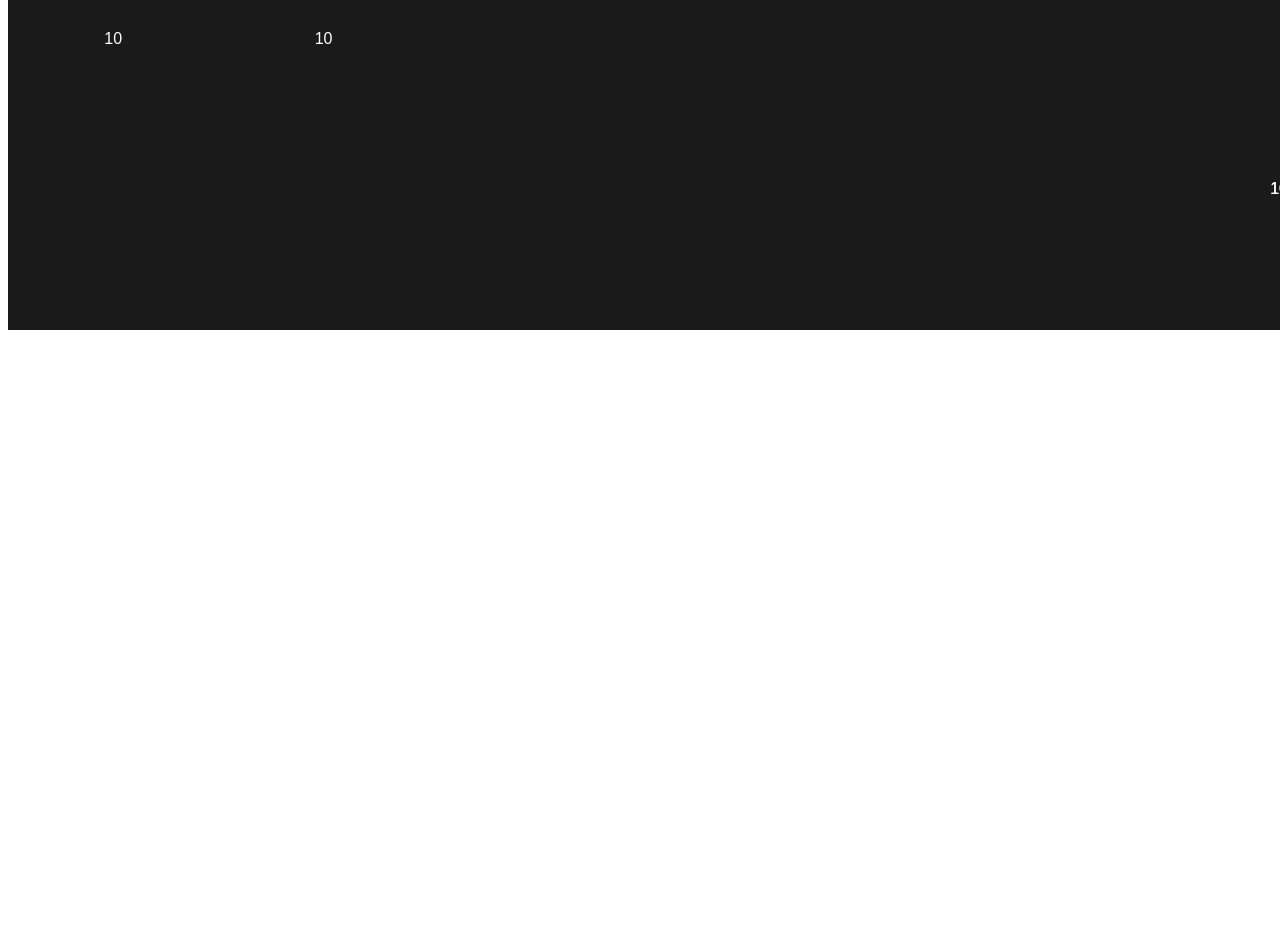
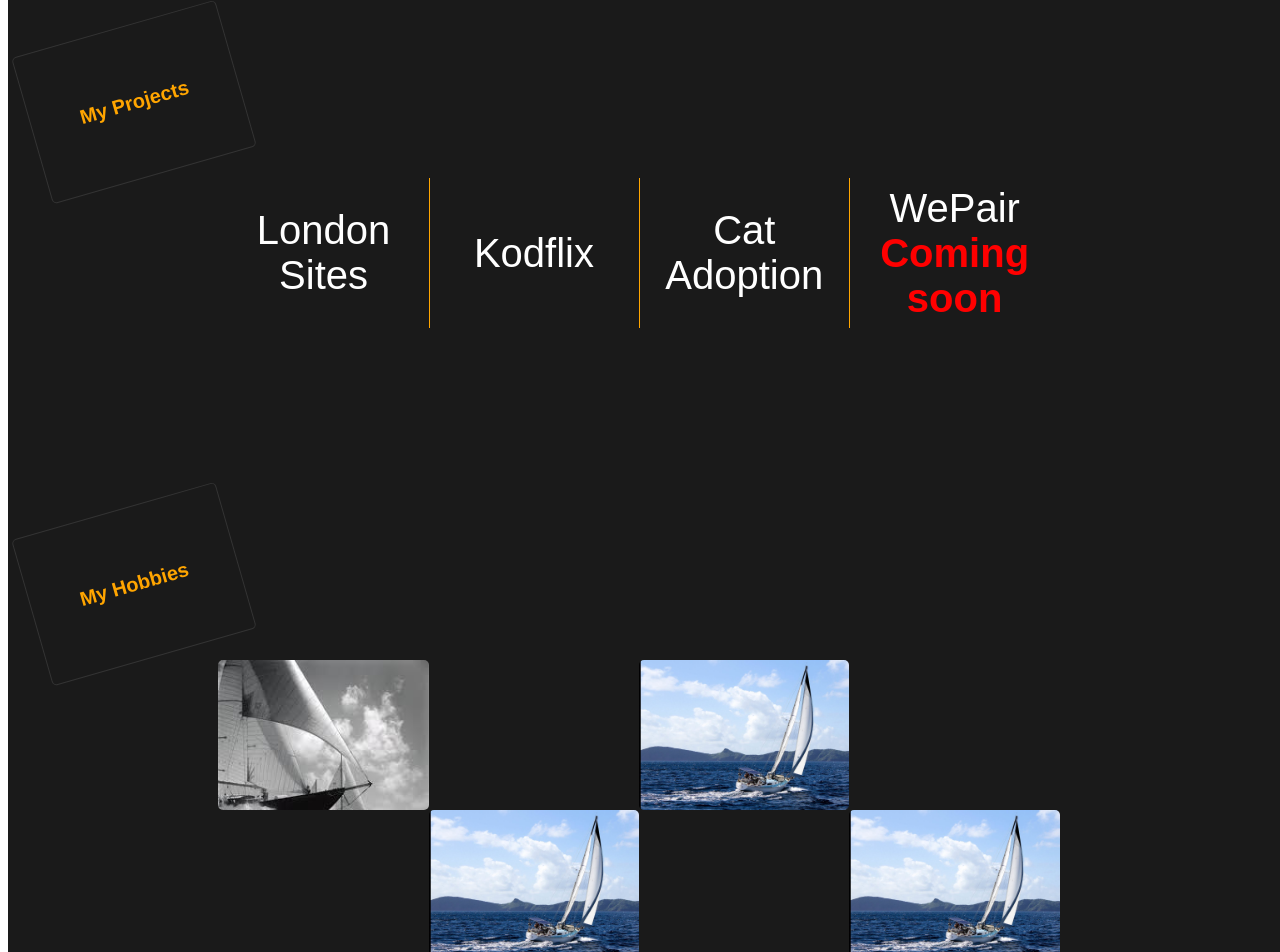
Before and after one commit to kamilalew/portfolio, a React (Create React App) app: page / in a window 1280 px wide. Shown: the part 1280-2232 px from the top of the page. Before the commit the page ends 1618 px from the top, so only its background shows below. Built offline with nearby package versions, Linux system fonts and the light colour scheme; a web font is replaced by a local one.

Commit message:
Hobbies section dummy added in

```diff
--- a/src/App.js
+++ b/src/App.js
@@ -17,7 +17,7 @@ function App() {
         </h3>
       </div>
       <div className="box z">
-        <div className="aboutMe">Junior Front End Web Developer <br /><br /> London based</div>
+        <div className="aboutMe">Full-Stack Web Developer <br /><br /> London based</div>
       </div>
       <div className="box x">
         <div className="myLinks_wrap">
@@ -31,7 +31,10 @@ function App() {
         <div className='myPhoto'></div>
       </div>
       <div className="box o">
-        <div className="aboutMe_description">Lorem ipsum dolor sit amet, consectetur adipiscvitae tempor tempus, dapibus nec nisi. Integer pellentesque ultricies ante. Ut tellus turpis, pretium nec tempus s eu interdum. Suspendisse sed maximus nunc. Praesent vitae sapien ante. Phasellus at ex augue. Integer malesuada odio aliquam lectus mollis eleifend. Suspendisse potenti. Curabitur molestie lorem vel aliquam viverra. Nullam sagittis rhoncus dolor, vitae volutpat diam rhoncus non.</div>
+        <div className="aboutMe_description">Hello, my name is Kamila and I'm a full-stack developer. <br />
+          I have built a successful career as quantitative researcher but always wanted to create apps. <br />
+          I am passionate about CSS and the wide amount of features it offers. <br />
+        </div>
       </div>
       <div className="box v"></div>
       <div className="box c">Technologies I use</div>
@@ -59,15 +62,34 @@ function App() {
         <div className="catAdoption_description">Cat <br />Adoption</div>
       </a></div>
       <div className="box n"><a href=""
-      alt="WePair" target="_blank" rel="noopener noreferrer">
-      <div className="wePair_description">WePair <br/> <span className="comingSoon">Coming soon</span></div>
-    </a></div>
-      <div className="box o">10</div>
-      <div className="box q">10</div>
-      <div className="box r">10</div>
-      <div className="box s">10</div>
-      <div className="box t">10</div>
-      <div className="box u">10</div>
+        alt="WePair" target="_blank" rel="noopener noreferrer">
+        <div className="wePair_description">WePair <br /> <span className="comingSoon">Coming soon</span></div>
+      </a></div>
+
+      <div className="box t">
+        <div className="hobbies">My Hobbies</div>
+      </div>
+      <div className="box q">
+        <div className="sailing_image"></div>
+      </div>
+      <div className="box s">
+        <div className="sailing_image"></div>
+      </div>
+      <div className="box r">
+        <div className="sailing_image"></div>
+      </div>
+      <div className="box u">
+        <div className="sailing_image"></div>
+      </div>
+
+      <div className="box xx"></div>
+      <div className="box yy"></div>
+      <div className="box zz"></div>
+      <div className="box ww"></div>
+      <div className="box q"></div>
+      <div className="box r"></div>
+      <div className="box s"></div>
+      <div className="box u"></div>
       <div className="box w">10</div>
       <div className="box y">10</div>
     </div>
--- a/src/App.scss
+++ b/src/App.scss
@@ -15,14 +15,19 @@
     grid-template-rows: auto;
     grid-template-areas:
       "a a z z z x"
+      "zz zz zz zz zz zz"
       "j i i i i i"
       ". b b o o o"
+      "yy yy yy yy yy yy"
       "c . . . . ."
       ". d e f g p"
+      "xx xx xx xx xx xx"
       "h . . . . ."
       ". k l m n ."
-      ". q r s s s"
-      "t u . . . .";
+      "ww ww ww ww ww ww"
+      "t . . . . ."
+      ". q . s . ."
+      ". . r . u .";
   }
 }
 
@@ -198,9 +203,9 @@
         justify-content: space-around;
         transition: transform 1s;
       }
-      }
-      .myLinks1 {
-          padding-right: 40px;
+    }
+    .myLinks1 {
+      padding-right: 40px;
     }
 
     .myLinks:hover {
@@ -338,8 +343,13 @@
 .k {
   grid-area: k;
   position: relative;
-  border-bottom: 1px solid orang;
+  border-bottom: 1px solid orange;
   border-radius: 5px;
+  @media (min-width: 600px) {
+    border-right: 1px solid orange;
+    border-bottom: none;
+    border-radius: 0;
+  }
   .londonSites_image {
     background-image: url(./images/londonSites.png);
     height: 150px;
@@ -385,8 +395,13 @@
 .l {
   grid-area: l;
   position: relative;
-  border: 1px solid #333333;
+  border-bottom: 1px solid orange;
   border-radius: 5px;
+  @media (min-width: 600px) {
+    border-right: 1px solid orange;
+    border-bottom: none;
+    border-radius: 0;
+  }
   .kodflix_image {
     background-image: url(./images/kodflix.png);
     height: 150px;
@@ -427,8 +442,13 @@
 .m {
   grid-area: m;
   position: relative;
-  border: 1px solid #333333;
+  border-bottom: 1px solid orange;
   border-radius: 5px;
+  @media (min-width: 600px) {
+    border-right: 1px solid orange;
+    border-bottom: none;
+    border-radius: 0;
+  }
   .catAdoption_image {
     background-image: url(./images/catAdoption.png);
     height: 150px;
@@ -469,9 +489,11 @@
 .n {
   grid-area: n;
   position: relative;
-  border: 1px solid #333333;
+  border-bottom: 1px solid orange;
   border-radius: 5px;
-
+  @media (min-width: 600px) {
+    border-bottom: none;
+  }
   .wePair_description {
     position: absolute;
     padding: 20px;
@@ -493,24 +515,127 @@
   }
 }
 
+.t {
+  grid-area: t;
+  font-weight: bold;
+  font-size: 40px;
+  display: flex;
+  justify-content: center;
+  align-items: center;
+  display: flex;
+  justify-content: center;
+  align-items: center;
+  transition: text-shadow 1s;
+  border: 1px solid #333333;
+  border-radius: 5px;
+
+  .hobbies {
+    color: orange;
+  }
+
+  @media (min-width: 600px) {
+    font-size: 20px;
+    margin-top: 30px;
+    margin-left: 20px;
+    -webkit-transform: rotate(45deg);
+    -moz-transform: rotate(45deg);
+    -o-transform: rotate(45deg);
+    -ms-transform: rotate(45deg);
+    transform: rotate(-16deg);
+  }
+}
+
 .q {
   grid-area: q;
+  .sailing_image {
+    background-image: url(./images/sailing.jpeg);
+    height: 150px;
+    width: 100%;
+    background-size: contain;
+    // background-repeat: no-repeat;
+    top: 0;
+    left: 0;
+    border-radius: 5px;
+    transition: opacity 1s;
+
+    @media (min-width: 600px) {
+      background-size: cover;
+    }
+  }
+}
+
+//below are dummies for hobbies
+.s {
+  grid-area: s;
+  .sailing_image {
+    background-image: url(./images/sailing.jpg);
+    height: 150px;
+    width: 100%;
+    background-size: cover;
+    // background-repeat: no-repeat;
+    top: 0;
+    left: 0;
+    border-radius: 5px;
+    transition: opacity 1s;
+
+    @media (min-width: 600px) {
+      background-size: cover;
+    }
+  }
 }
 
 .r {
   grid-area: r;
-}
+  .sailing_image {
+    background-image: url(./images/sailing.jpg);
+    height: 150px;
+    width: 100%;
+    background-size: cover;
+    // background-repeat: no-repeat;
+    top: 0;
+    left: 0;
+    border-radius: 5px;
+    transition: opacity 1s;
 
-.s {
-  grid-area: s;
-}
-
-.t {
-  grid-area: t;
+    @media (min-width: 600px) {
+      background-size: cover;
+    }
+  }
 }
 
 .u {
   grid-area: u;
+  .sailing_image {
+    background-image: url(./images/sailing.jpg);
+    height: 150px;
+    width: 100%;
+    background-size: cover;
+    // background-repeat: no-repeat;
+    top: 0;
+    left: 0;
+    border-radius: 5px;
+    transition: opacity 1s;
+
+    @media (min-width: 600px) {
+      background-size: cover;
+    }
+  }
+}
+
+.xx {
+  grid-area: xx;
+}
+
+.yy {
+  grid-area: yy;
+}
+
+.zz {
+  grid-area: zz;
+}
+
+.ww {
+  grid-area: ww;
 }
 
 .v {
```
Also changed, not shown: src/images/sailing.jpeg (added), src/images/sailing.jpg (added).
